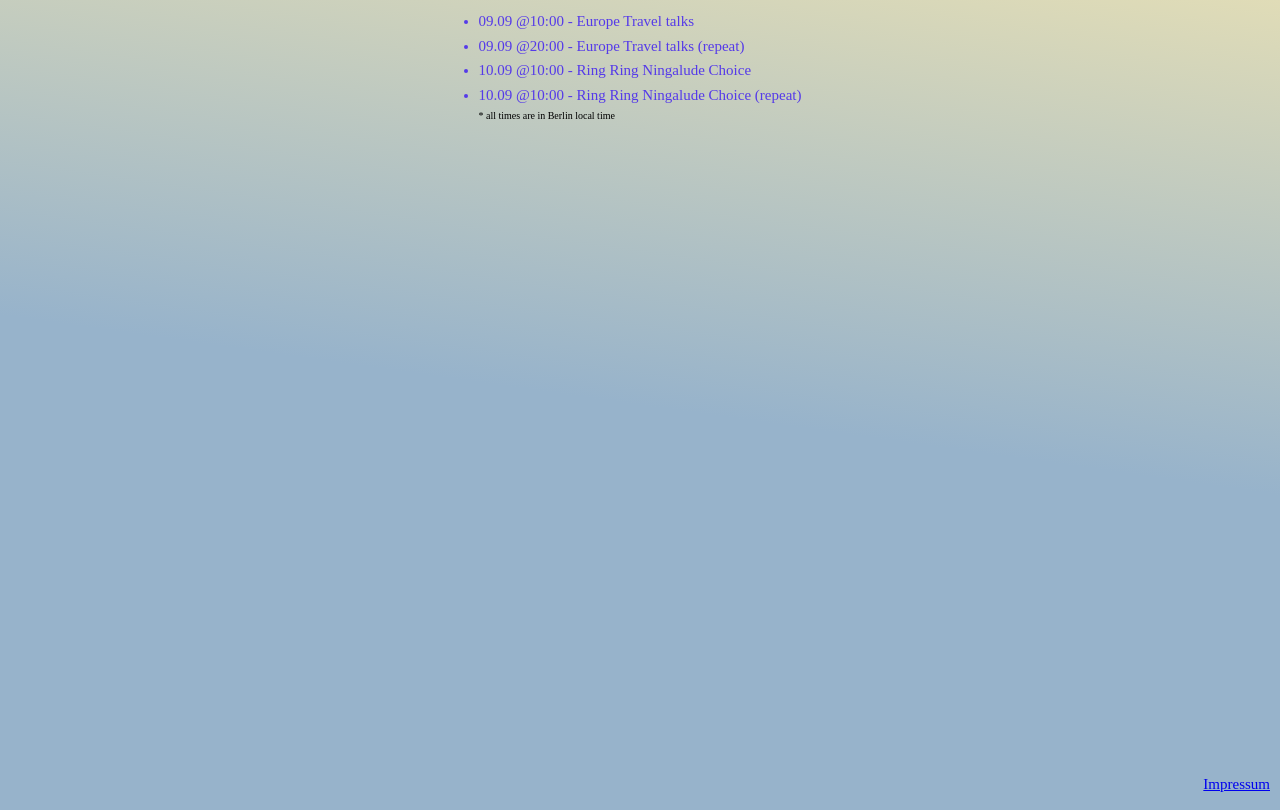
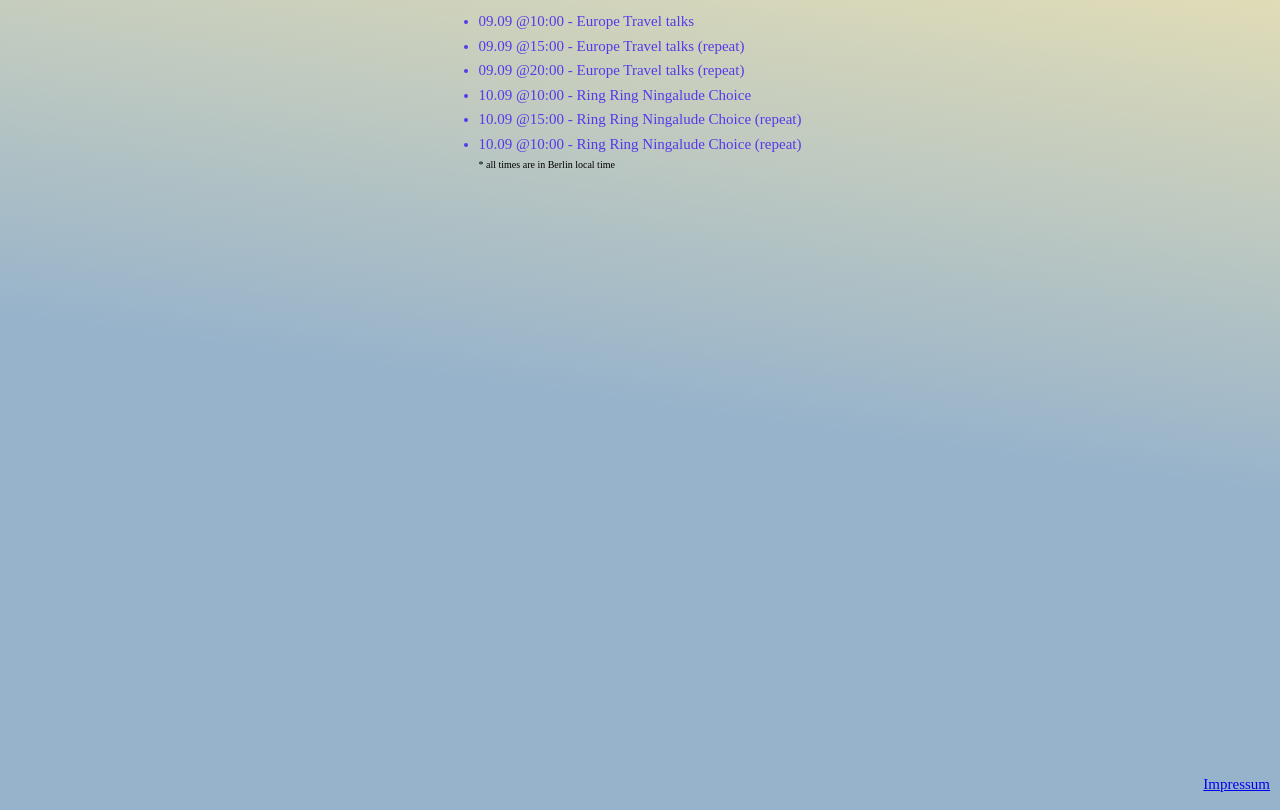
Before and after one commit to jayasurian123/thattukada, a plain HTML site: page index.html in a window 1280 px wide. Drawn offline with Linux system fonts and the light colour scheme.

Commit message:
added times

```diff
--- a/index.html
+++ b/index.html
@@ -68,8 +68,10 @@
     <div class="next-programs">
       <ul class="programs">
         <li>09.09 @10:00 - Europe Travel talks</li>
+        <li>09.09 @15:00 - Europe Travel talks (repeat)</li>
         <li>09.09 @20:00 - Europe Travel talks (repeat)</li>
         <li>10.09 @10:00 - Ring Ring Ningalude Choice</li>
+        <li>10.09 @15:00 - Ring Ring Ningalude Choice (repeat)</li>
         <li>10.09 @10:00 - Ring Ring Ningalude Choice (repeat)</li>
       </ul>
 
```
